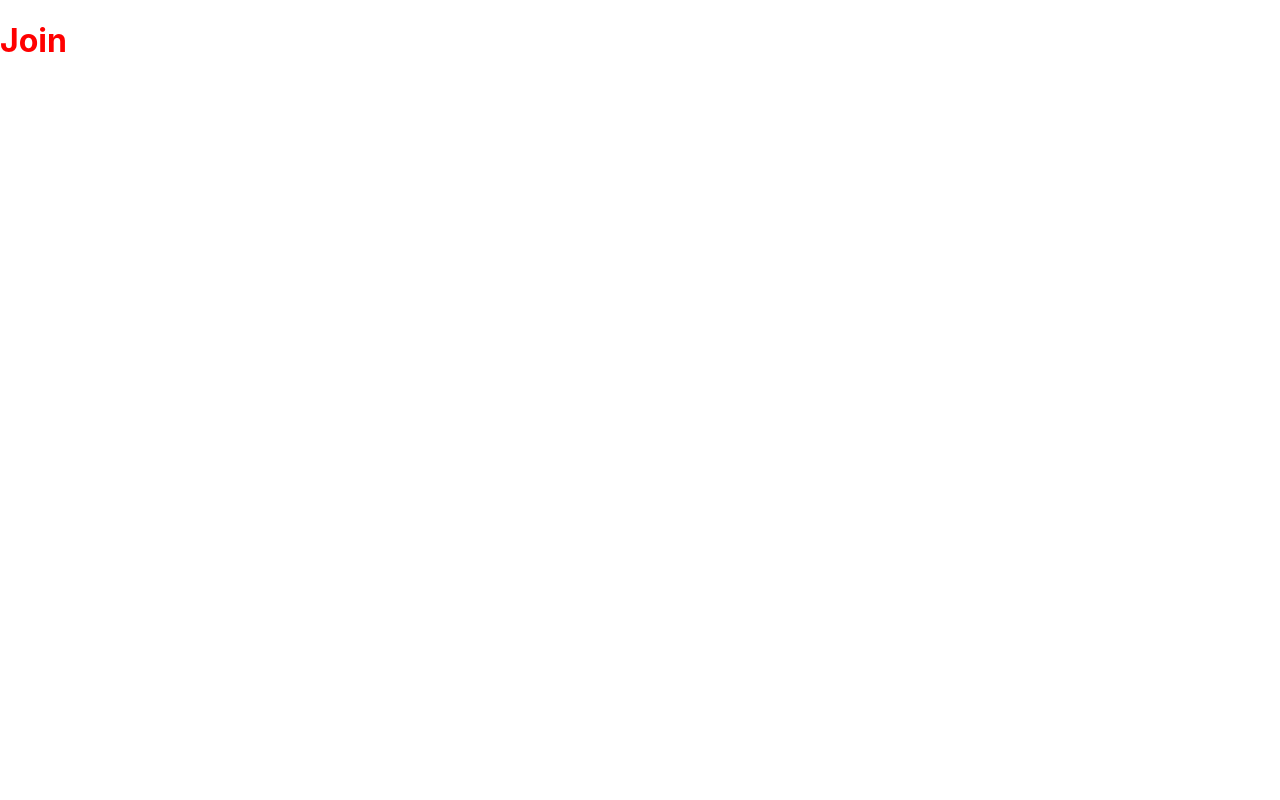
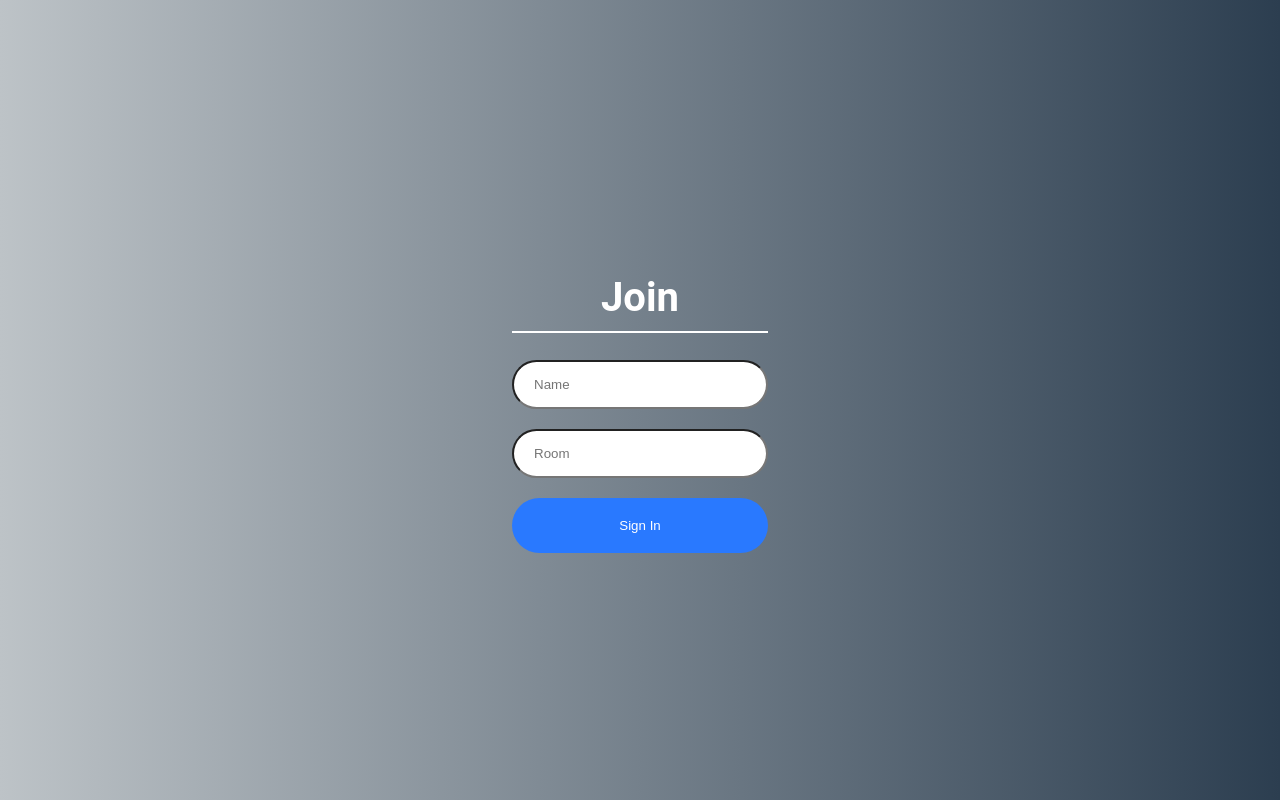
Before and after one commit to YanivWein24/Chat-App-Socket-IO, a React (Create React App) app in the folder client/: page / in a window 1280 px wide. Built offline with nearby package versions, Linux system fonts and the light colour scheme.

Commit message:
Mostly done with 'Join' screen, moved routes from server.js to separate file

```diff
--- a/client/public/index.html
+++ b/client/public/index.html
@@ -5,7 +5,7 @@
   <meta charset="utf-8" />
   <meta name="viewport" content="width=device-width, initial-scale=1" />
   <meta name="description" content="Web app messenger" />
-  <title>Messenger App</title>
+  <title>Chat App</title>
 </head>
 
 <body>
--- a/client/src/App.js
+++ b/client/src/App.js
@@ -1,7 +1,7 @@
 import React from 'react'
 import { BrowserRouter as Router, Route, Routes } from "react-router-dom"
-import Join from "./components/Join"
-import Chat from "./components/Chat"
+import Join from "./components/Join/Join"
+import Chat from "./components/Chat/Chat"
 
 function App() {
   return (
--- a/client/src/components/Chat.js
+++ b/client/src/components/Chat/Chat.js
@@ -1,4 +1,5 @@
 import React from 'react'
+import "./Chat.css"
 
 const Chat = () => {
     return (
--- a/client/src/components/Join.js
+++ /dev/null
@@ -1,11 +0,0 @@
-import React from 'react'
-
-const Join = () => {
-    return (
-        <div>
-            <h1>Join</h1>
-            </div>
-    )
-}
-
-export default Join
--- /dev/null
+++ b/client/src/components/Join/Join.css
@@ -0,0 +1,70 @@
+html,
+body {
+    font-family: 'Roboto', sans-serif;
+    padding: 0;
+    margin: 0;
+}
+
+* {
+    box-sizing: border-box;
+}
+
+.joinOuterContainer {
+    display: flex;
+    justify-content: center;
+    text-align: center;
+    align-items: center;
+    height: 100vh;
+    background: rgb(189, 195, 199);
+    background: linear-gradient(90deg, rgba(189, 195, 199, 1) 0%, rgba(44, 62, 80, 1) 100%);
+}
+
+.joinInnerContainer {
+    width: 20%;
+}
+
+.joinInput {
+    border-radius: 30px;
+    padding: 15px 20px;
+    width: 100%;
+}
+
+.heading {
+    color: white;
+    font-size: 2.5em;
+    padding-bottom: 10px;
+    border-bottom: 2px solid white;
+}
+
+.button {
+    color: #fff !important;
+    text-transform: capitalize;
+    text-decoration: none;
+    background: #2979FF;
+    padding: 20px;
+    border-radius: 30px;
+    display: inline-block;
+    border: none;
+    width: 100%;
+    transition: all .2s ease-in-out;
+}
+
+.button:hover {
+    transform: scale(1.03);
+    outline: 2;
+}
+
+.button:active {
+    transform: scale(1.07);
+}
+
+.mt-20 {
+    margin-top: 20px;
+}
+
+@media (min-width: 320px) and (max-width: 480px) {
+
+    .joinInnerContainer {
+        width: 90%;
+    }
+}
--- /dev/null
+++ b/client/src/components/Join/Join.js
@@ -0,0 +1,29 @@
+import React, { useState } from 'react'
+import { Link } from 'react-router-dom'
+import "./Join.css"
+
+const Join = () => {
+
+    const [name, setName] = useState('')
+    const [room, setRoom] = useState('')
+
+    return (
+        <div className="joinOuterContainer">
+            <div className="joinInnerContainer">
+                <h1 className="heading">Join</h1>
+                <div>
+                    <input placeholder="Name" className="joinInput" type="text" onChange={(e) => setName(e.target.value)} />
+                </div>
+                <div>
+                    <input placeholder="Room" className="joinInput mt-20" type="text" onChange={(e) => setRoom(e.target.value)} />
+                </div>
+                {/* if there is no value for 'name' or 'room', prevent default and stay in the same route, else continue as usual  */}
+                <Link onClick={e => (!name || !room) ? e.preventDefault() : null} to={`/chat?name=${name}&room=${room}`}>
+                    <button className='button mt-20' type="submit">Sign In</button>
+                </Link>
+            </div>
+        </div>
+    )
+}
+
+export default Join
--- a/client/src/index.css
+++ b/client/src/index.css
@@ -11,7 +11,3 @@
   font-family: source-code-pro, Menlo, Monaco, Consolas, 'Courier New',
     monospace;
 }
-
-h1 {
-  color: red;
-}
```
Also changed, not shown: client/src/components/Chat/Chat.css (added), 2 other files (tests, documents, lock files or other folders).
